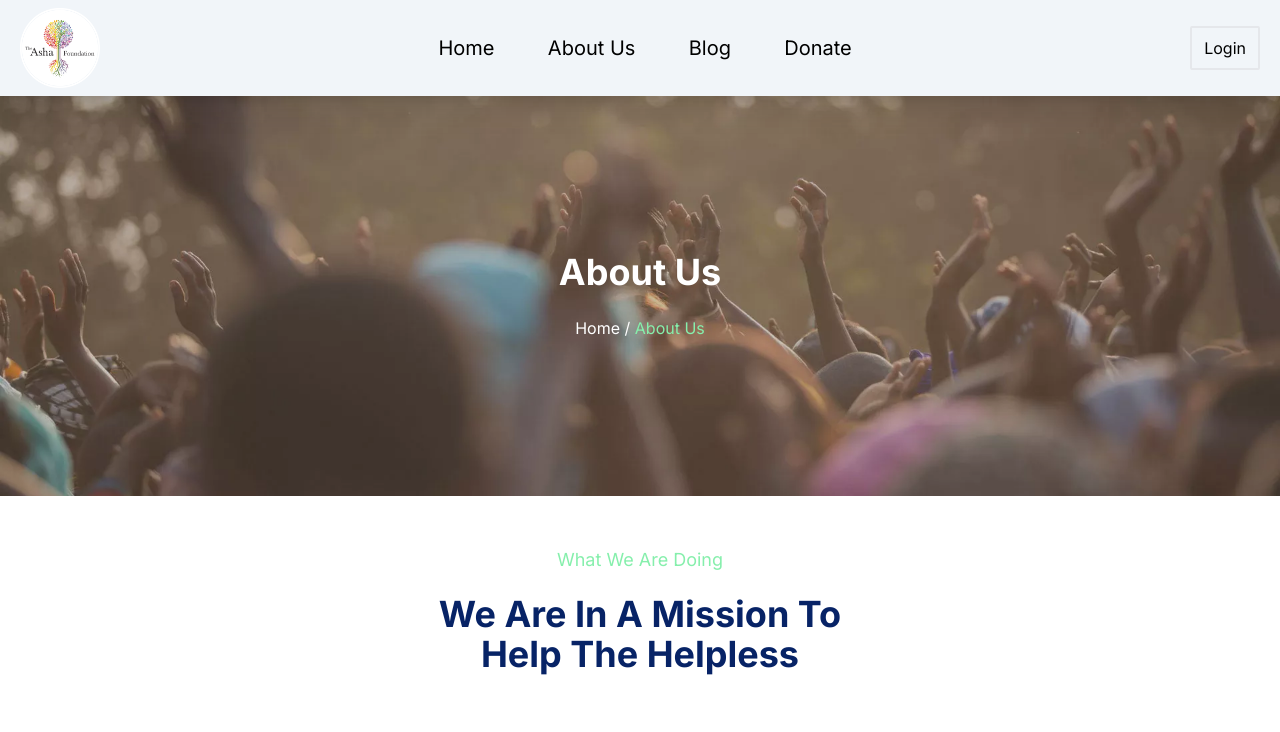
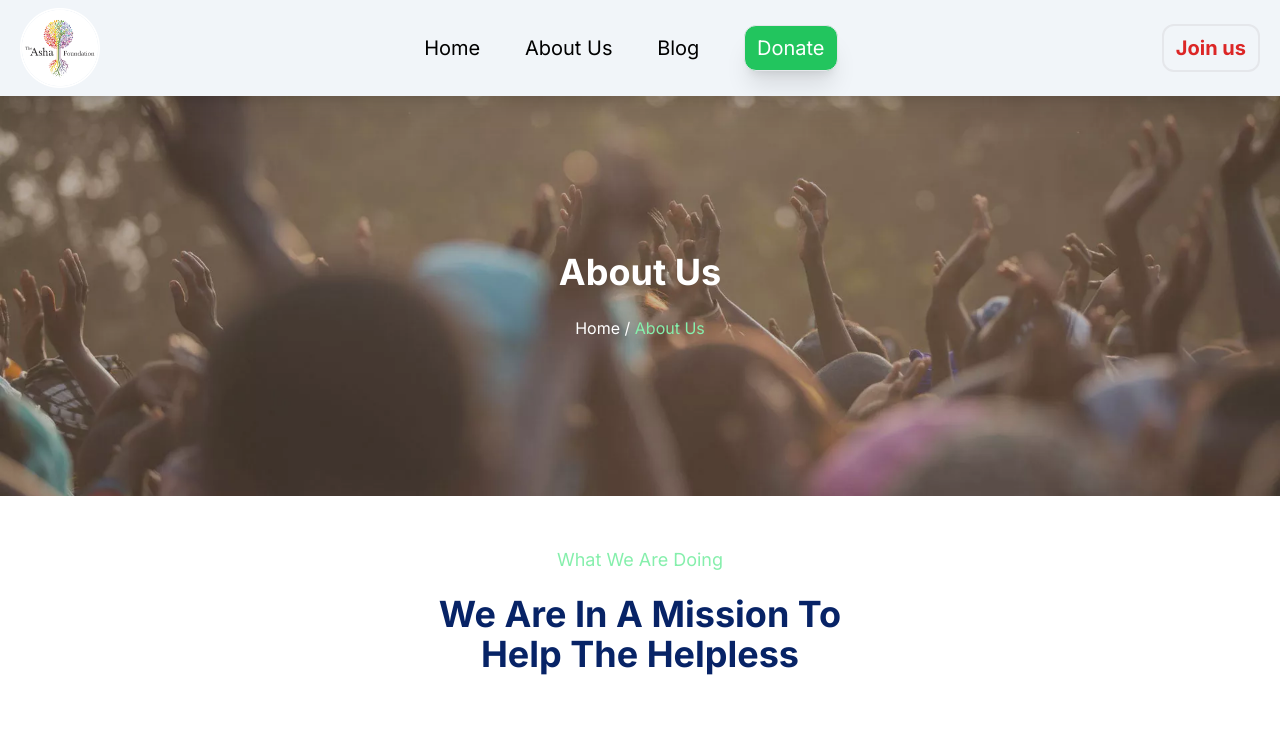
Before and after one commit to anurajkumar23/Asha-foundation, a Next.js app: page /aboutus in a window 1280 px wide. Shown: the top 732 px of the page. Built offline with nearby package versions, Linux system fonts and the light colour scheme.

Commit message:
make it better

```diff
--- a/src/app/components/Home/blog/blog.tsx
+++ b/src/app/components/Home/blog/blog.tsx
@@ -8,7 +8,11 @@ export default function blog() {
   return (
     <div className="pt-[45px]">
       <div className="text-center">
-        <p className="font-bold text-3xl">Our Blog</p>
+        <p className="font-bold text-3xl flex items-center justify-center mb-5 gap-x-2">
+        <span className="border-b-2 border-green-500 w-16"></span>
+          Our Blogs
+          <span className="border-b-2 border-green-500 w-16"></span>
+          </p>
         <p className=" md:px-[5%] px-[2%] mt-5">
           Lorem ipsum dolor sit amet, consectetur adipisicing elit, sed do
           eiusmod tempor incididunt ut labore et dolore magna aliqua.
--- a/src/app/components/Home/gallery/gallery.tsx
+++ b/src/app/components/Home/gallery/gallery.tsx
@@ -3,11 +3,13 @@ import React from "react";
 
 export default function carprotection() {
   return (
-    <div className="md:pt-[120px]  pt-3 flex-col" id="gallery">
-      <div className="flex-col text-center text-3xl font-semibold text-[#222222] w-[18rem] m-auto ">
-        Our Gallery
+    <div className="md:pt-[120px]  pt-10 flex-col" id="gallery">
+      <p className="font-bold text-3xl flex items-center justify-center  gap-x-2">
+  <span className="border-b-2 border-green-500 w-16"></span>
+  Our Blogs
+  <span className="border-b-2 border-green-500 w-16"></span>
+</p>
 
-      </div>
 
       <div className="p-5 md:p-10 ">
         <div className="columns-2 sm:columns-3 lg:columns-4 xl:columns-4 gap-5 lg:gap-8 [&>img:not(:first-child)]:mt-5 lg:[&>img:not(:first-child)]:mt-8">
--- a/src/app/components/Home/volunteer/volunteer.tsx
+++ b/src/app/components/Home/volunteer/volunteer.tsx
@@ -5,7 +5,11 @@ import React from "react";
 export default function Volunteer() {
   return (
     <div className="pt-[120px]">
-      <div className="font-bold text-3xl text-center">Become A Volunteer</div>
+      <div className="font-bold text-3xl text-center flex items-center justify-center mb-5 gap-x-2">
+      <div className="border-b-2 border-green-500 w-16"></div>
+        Become A Volunteer
+        <div className="border-b-2 border-green-500 w-16"></div>
+        </div>
       <div className="relative mt-7">
         <Image
           height={500}
--- a/src/app/components/Home/works/work.tsx
+++ b/src/app/components/Home/works/work.tsx
@@ -7,13 +7,17 @@ export default function work() {
   return (
     <div className="pt-[120px]">
       <div className="text-center">
-        <p className="font-bold text-3xl">Featured Causes</p>
+      <div className="flex items-center justify-center mb-5 gap-x-2">
+      <div className="border-b-2 border-green-500 w-16"></div>
+          <p className="font-bold text-3xl">Campaigns</p>
+          <div className="border-b-2 border-green-500 w-16"></div>
+        </div>
         <p className=" md:px-[5%] px-[2%] mt-5">
           Lorem ipsum dolor sit amet, consectetur adipisicing elit, sed do
           eiusmod tempor incididunt ut labore et dolore magna aliqua.
         </p>
         <div className="grid mxs:grid-cols-2 md:grid-cols-3 gap-10 mt-10 mx-5 md:mx-20">
-          <div className="mx-auto border-2 rounded-xl shadow-xl">
+          <div className="mx-auto border-2 rounded-xl shadow-xl pb-3">
             <div className="flex justify-center">
               <Image
                 src={`/images/post-1.jpg`}
--- a/src/app/components/Navbar/navbar.tsx
+++ b/src/app/components/Navbar/navbar.tsx
@@ -1,4 +1,5 @@
 "use client"
+import Button from '@/app/utils/button'
 import Image from 'next/image'
 import Link from 'next/link'
 import { useState } from 'react'
@@ -21,22 +22,23 @@ export default function Navbar() {
           </Link>
         </div>
 
-        <ul className="'ml-4 hidden md:flex text-xl lg:w-1/3 md:w-1/2 justify-between">
+        <ul className="'ml-4 hidden items-center md:flex text-xl lg:w-1/3 md:w-1/2 justify-between">
           <Link href="/">
-            <li className='text-center cursor-pointer hover:text-red-300'>Home</li>
+            <li className=' cursor-pointer hover:text-red-300'>Home</li>
           </Link>
           <Link href="/aboutus">
-            <li className='text-center cursor-pointer hover:text-red-300'>About Us</li>
+            <li className=' cursor-pointer hover:text-red-300'>About Us</li>
           </Link>
           <Link href="/blog">
-            <li className='text-center cursor-pointer hover:text-red-300'>Blog</li>
+            <li className=' cursor-pointer hover:text-red-300'>Blog</li>
           </Link>
           <Link href="">
-            <li className='text-center cursor-pointer hover:text-red-300'>Donate</li>
+            <li className=' cursor-pointer hover:text-red-300'>
+            <Button text="Donate" /></li>
           </Link>
         </ul>
         <div className='flex items-center gap-x-3 '>
-          <div className=' border-2 rounded-sm px-3 py-2 hover:text-white cursor-pointer hover:bg-red-300'>Login</div>
+          <div className=' border-2 rounded-xl px-3 py-2 hover:text-white text-red-600 text-xl font-bold cursor-pointer hover:bg-red-300 hover:border-red-400'>Join us</div>
           <div onClick={handleNav} className='md:hidden cursor-pointer relative'>
             <AiOutlineMenu size={25} className='justify-end' />
           </div>
@@ -60,7 +62,8 @@ export default function Navbar() {
             <li onClick={handleNav} className='py-4 text-center cursor-pointer hover:text-red-300'>Blog</li>
           </Link>
           <Link href="">
-            <li onClick={handleNav} className='py-4 text-center cursor-pointer hover:text-red-300'>Donate</li>
+            <li onClick={handleNav} className='py-4 text-center cursor-pointer hover:text-red-300'>
+              <Button text="Donate" /></li>
           </Link>
             </ul>
           </div>
--- a/src/app/utils/button.tsx
+++ b/src/app/utils/button.tsx
@@ -7,7 +7,7 @@ interface ButtonProps {
 const Button: React.FC<ButtonProps> = ({ text }) => {
   return (
     <div>
-      <button className=" relative bg-green-500 text-white rounded-xl px-3 py-2 z-[10]">
+      <button className=" relative bg-green-500 text-white rounded-xl px-3 py-2 z-[10] hover:transform hover:scale-105 shadow-xl transition-transform duration-300 ease-in-out border hover:border-2 hover:border-blue-200">
         {text}
       </button>
     </div>
```
